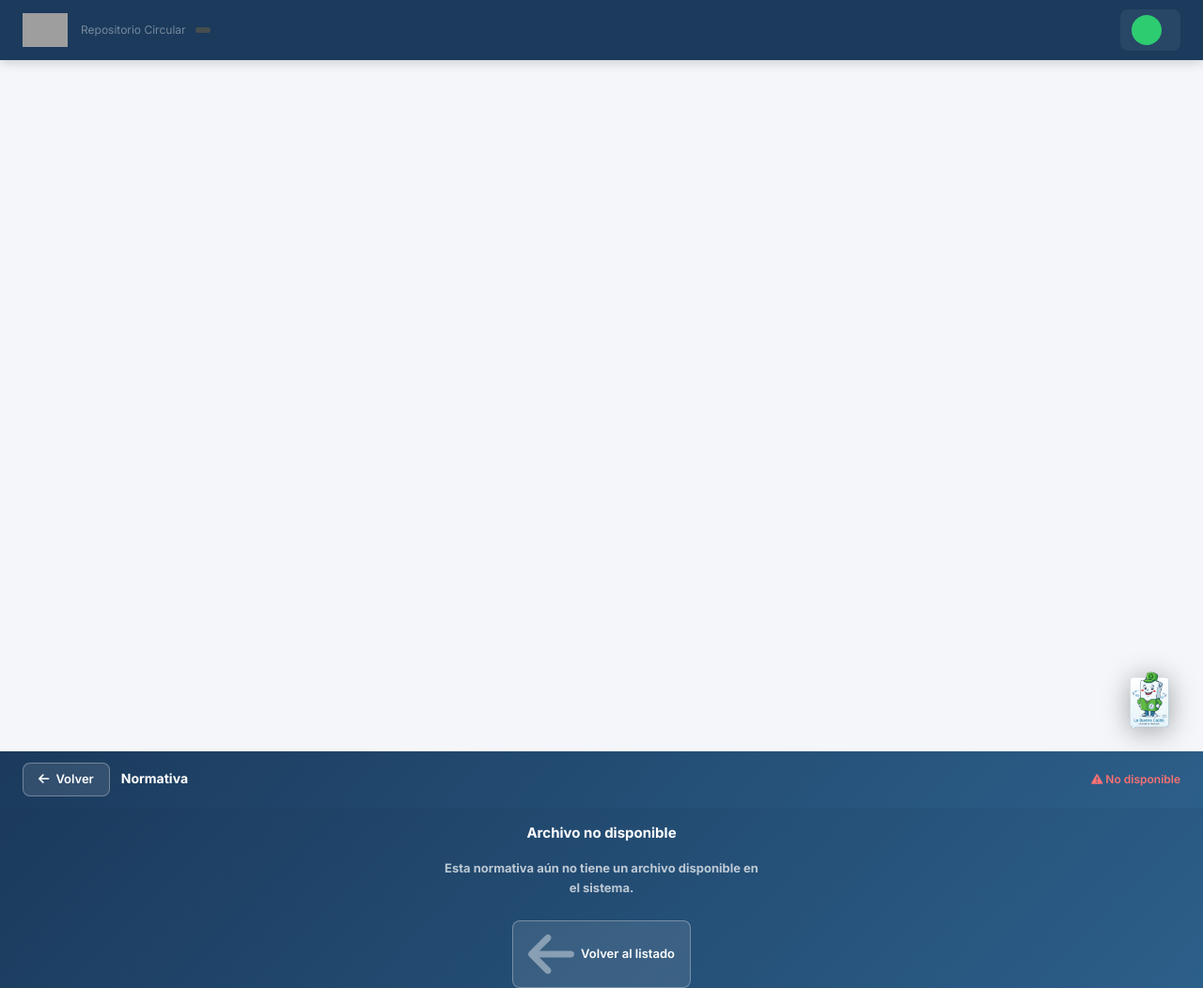
After one commit to Bearserker10029/Reciclame, a Spring app: page /Socio/normativo-visor in a window 1280 px wide. The commit adds this page. Shown: the whole page at 94% size. Run offline with Thymeleaf, Linux system fonts and the light colour scheme; the template is opened without the code that fills it, so the values that code supplies are empty; database files in the repository are not loaded; grey boxes are pictures that could not be loaded.

Commit message:
arreglo de bugs de visualizacion el el rol de socio , con fé

```diff
--- a/src/main/java/org/reciclame/demo/repository/NormativaRepository.java
+++ b/src/main/java/org/reciclame/demo/repository/NormativaRepository.java
@@ -11,6 +11,8 @@ public interface NormativaRepository extends JpaRepository<Normativa, Long> {
 
     List<Normativa> findByEstadoActivoTrue();
 
+    List<Normativa> findByEstadoActivoTrueAndEsPublicaTrue();
+
     List<Normativa> findByAmbito(String ambito);
 
     List<Normativa> findByClasificacion(String clasificacion);
--- a/src/main/java/org/reciclame/demo/service/EstudioService.java
+++ b/src/main/java/org/reciclame/demo/service/EstudioService.java
@@ -54,6 +54,12 @@ public class EstudioService {
     // ── READ ALL ──────────────────────────────────────────────
     public List<EstudioResponseDTO> listarEstudios() {
         return estudioRepository.findAll().stream()
+                .map(this::toResponseDTO)
+                .collect(Collectors.toList());
+    }
+
+    public List<EstudioResponseDTO> listarEstudiosPublicos() {
+        return estudioRepository.findByEsPublicoTrue().stream()
                 .map(this::toResponseDTO)
                 .collect(Collectors.toList());
     }
--- /dev/null
+++ b/src/main/resources/templates/Socio/normativo-visor.html
@@ -0,0 +1,89 @@
+<!DOCTYPE html>
+<html lang="es" xmlns:th="http://www.thymeleaf.org">
+<head>
+  <meta charset="UTF-8" />
+  <meta name="viewport" content="width=device-width, initial-scale=1.0" />
+  <title th:text="'Reciclame — ' + (${normativa != null and normativa.titulo != null ? normativa.titulo : 'Visor de Normativa'})">Reciclame — Visor</title>
+  <link rel="stylesheet" th:href="@{/assets/css/bootstrap.min.css}" href="/assets/css/bootstrap.min.css" />
+  <link rel="stylesheet" th:href="@{/style.css}" href="/style.css" />
+  <link rel="stylesheet" href="https://cdnjs.cloudflare.com/ajax/libs/font-awesome/6.5.1/css/all.min.css" />
+  <style>
+    @import url('https://fonts.googleapis.com/css2?family=Inter:wght@400;500;600;700;800&display=swap');
+    *{box-sizing:border-box;margin:0;padding:0;}
+    body{font-family:'Inter',sans-serif;background:#F5F6FA;display:flex;flex-direction:column;height:100vh;overflow:hidden;}
+    .visor-header{
+      display:flex;align-items:center;justify-content:space-between;
+      background:linear-gradient(135deg,#1B3A5C,#2C5F8A);padding:12px 24px;flex-shrink:0;flex-wrap:wrap;gap:8px;
+    }
+    .visor-header-left{display:flex;align-items:center;gap:12px;}
+    .btn-back{
+      display:inline-flex;align-items:center;gap:7px;
+      padding:7px 16px;border-radius:8px;
+      border:1.5px solid rgba(255,255,255,.3);background:rgba(255,255,255,.1);
+      color:#fff;font-size:13px;font-weight:600;text-decoration:none;transition:all .2s;
+    }
+    .btn-back:hover{background:rgba(255,255,255,.2);color:#fff;}
+    .doc-title{font-size:14px;font-weight:700;color:#fff;max-width:460px;white-space:nowrap;overflow:hidden;text-overflow:ellipsis;}
+    .doc-meta{font-size:11px;color:rgba(255,255,255,.6);margin-top:2px;}
+    .btn-download{
+      display:inline-flex;align-items:center;gap:6px;
+      padding:7px 16px;border-radius:8px;border:none;
+      background:linear-gradient(135deg,#2ECC71,#27AE60);
+      color:#fff;font-size:12px;font-weight:700;text-decoration:none;transition:all .2s;
+    }
+    .btn-download:hover{opacity:.9;color:#fff;}
+    iframe{flex:1;border:none;width:100%;}
+    .visor-not-available{
+      flex:1;display:flex;flex-direction:column;align-items:center;justify-content:center;gap:16px;
+      background:linear-gradient(135deg,#1B3A5C,#2C5F8A);
+    }
+    .visor-not-available i{font-size:56px;color:rgba(255,255,255,.4);}
+    .visor-not-available p{font-size:15px;font-weight:700;color:#fff;margin:0;}
+    .visor-not-available p+p{font-size:13px;color:rgba(255,255,255,.7);text-align:center;max-width:340px;margin:0;line-height:1.6;}
+  </style>
+</head>
+<body>
+  <div style="display:flex;flex-direction:column;min-height:100vh;">
+    <th:block th:replace="~{navbar/topbar :: topbar}"></th:block>
+  </div>
+
+  <div class="visor-header">
+    <div class="visor-header-left">
+      <a th:href="${urlRetorno != null ? urlRetorno : '/socio/normativo'}" class="btn-back">
+        <i class="fas fa-arrow-left"></i> Volver
+      </a>
+      <div>
+        <div class="doc-title" th:text="${normativa != null ? normativa.titulo : 'Normativa'}">Titulo</div>
+        <div class="doc-meta">
+          <span th:if="${normativa != null and normativa.anio}" th:text="${normativa.anio + ' · '}"></span>
+          <span th:if="${normativa != null and normativa.tematicaNombre}" th:text="${normativa.tematicaNombre}"></span>
+        </div>
+      </div>
+    </div>
+    <a th:if="${archivoDisponible and normativa != null}"
+       th:href="@{/api/documentos/descargar(url=${normativa.archivoUrl},titulo=${normativa.titulo})}" target="_blank" class="btn-download">
+      <i class="fas fa-download"></i> Descargar
+    </a>
+    <span th:unless="${archivoDisponible}"
+          style="font-size:12px;color:#F87171;font-weight:600;">
+      <i class="fas fa-exclamation-triangle"></i> No disponible
+    </span>
+  </div>
+
+  <div th:unless="${archivoDisponible}" class="visor-not-available">
+    <i class="fas fa-file-slash"></i>
+    <p>Archivo no disponible</p>
+    <p>Esta normativa aún no tiene un archivo disponible en el sistema.</p>
+    <a th:href="${urlRetorno != null ? urlRetorno : '/socio/normativo'}" class="btn-back" style="margin-top:8px;">
+      <i class="fas fa-arrow-left"></i> Volver al listado
+    </a>
+  </div>
+
+  <iframe th:if="${archivoDisponible and normativa != null}"
+    th:src="@{/api/documentos/visor(url=${normativa.archivoUrl},titulo=${normativa.titulo},mime=${normativa.archivoTipoMime})}"
+    allowfullscreen>
+  </iframe>
+
+  <th:block th:replace="~{components/chatbot :: chatbot}"></th:block>
+</body>
+</html>
--- a/src/main/resources/templates/Socio/normativo.html
+++ b/src/main/resources/templates/Socio/normativo.html
@@ -1015,10 +1015,8 @@
           function openNormVisorFromRow(btn) {
             var row = btn.closest('tr');
             if (!row) return;
-            var titleEl = document.getElementById('visor-title-viz');
-            if (titleEl) titleEl.textContent = (row.dataset.titulo || '—') + ' (' + (row.dataset.anio || '—') + ')';
-            var modal = document.getElementById('visor-modal-viz');
-            if (modal) modal.classList.add('show');
+            var id = row.dataset.id;
+            if (id) window.location.href = '/socio/normativo/' + id + '/ver';
           }
 
           function closeVisorViz() {
```
Also changed, not shown: src/main/java/org/reciclame/demo/controller/NormativaVisorController.java (added, +92 -0 lines), src/main/java/org/reciclame/demo/controller/VisualizadorController.java (+4 -4 lines), src/main/java/org/reciclame/demo/service/NormativaService.java (+16 -0 lines), src/main/resources/templates/Visualizador/normativo-visor.html (added, +67 -0 lines), src/main/resources/templates/Visualizador/normativo.html (+5 -10 lines).
